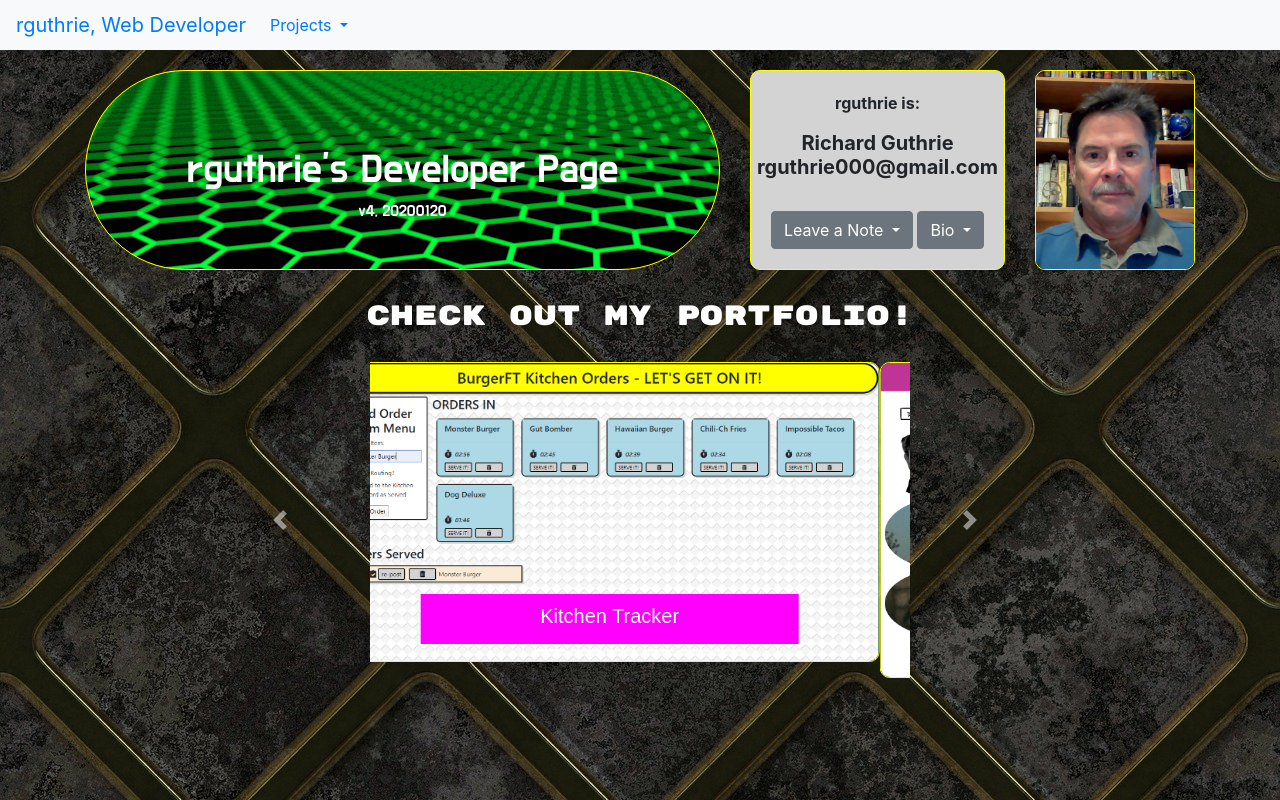
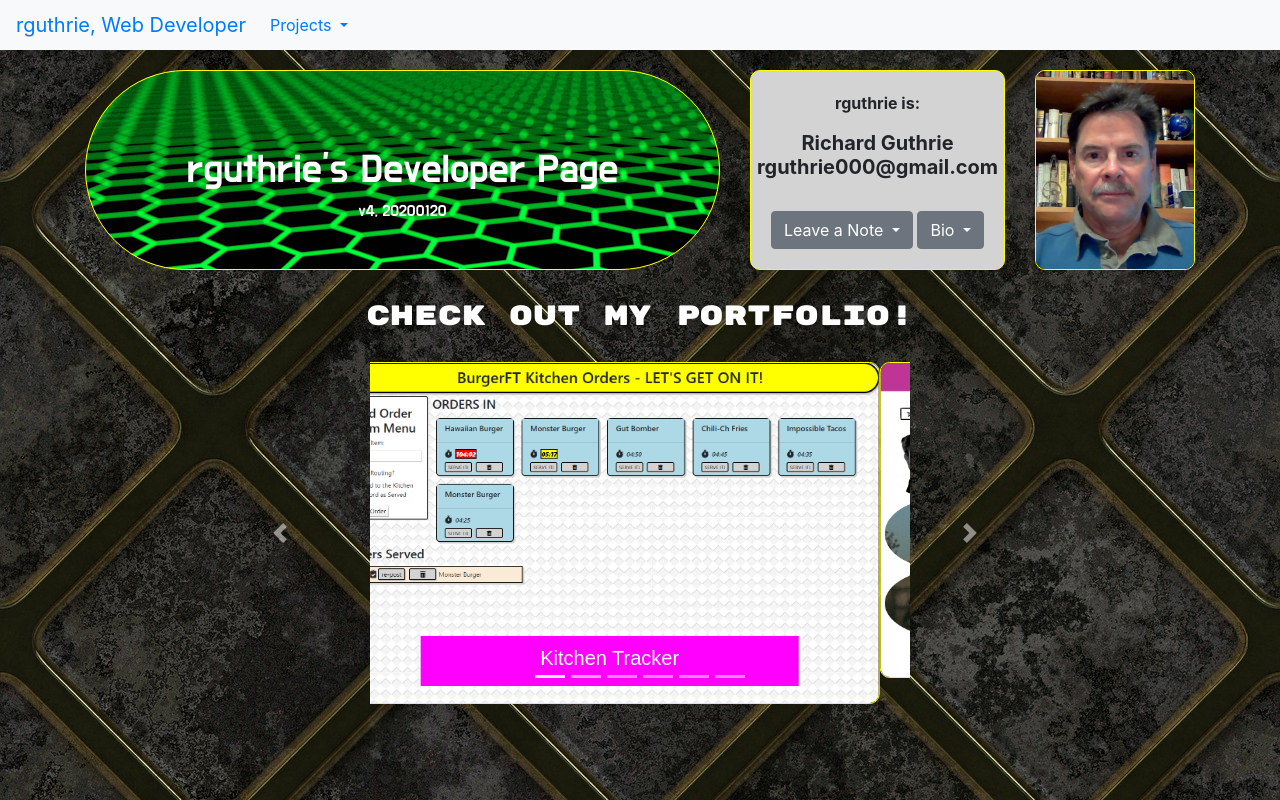
Before and after one commit to rguthrie000/rguthriePortfolio, a plain HTML site: page index.html in a window 1280 px wide. Drawn offline with nearby package versions, Linux system fonts and the light colour scheme; a web font is replaced by a local one.

Commit message:
Changing carousel image in attempt to get github to serve that image properly.

```diff
--- a/index.html
+++ b/index.html
@@ -158,8 +158,8 @@
                         <div class="carousel-inner">
                             <div class="carousel-item active">
                                 <a href="https://damp-taiga-10200.herokuapp.com/">
-                                    <img src="./assets/images/20200119 Kitchen Tracker.png" class="d-block w-100"
-                                        alt="failed to load '20200119 Kitchen Tracker.png'">
+                                    <img src="./assets/images/20200120 Kitchen Tracker.png" class="d-block w-100"
+                                        alt="failed to load '20200120 Kitchen Tracker.png'">
                                     <div class="carousel-caption d-none d-md-block">
                                         <h5 class="LabelForCarouselImage">Kitchen Tracker</h5>
                                     </div>
```
Also changed, not shown: assets/images/20200119 Kitchen Tracker.PNG (deleted), assets/images/20200120 Kitchen Tracker.PNG (added).
